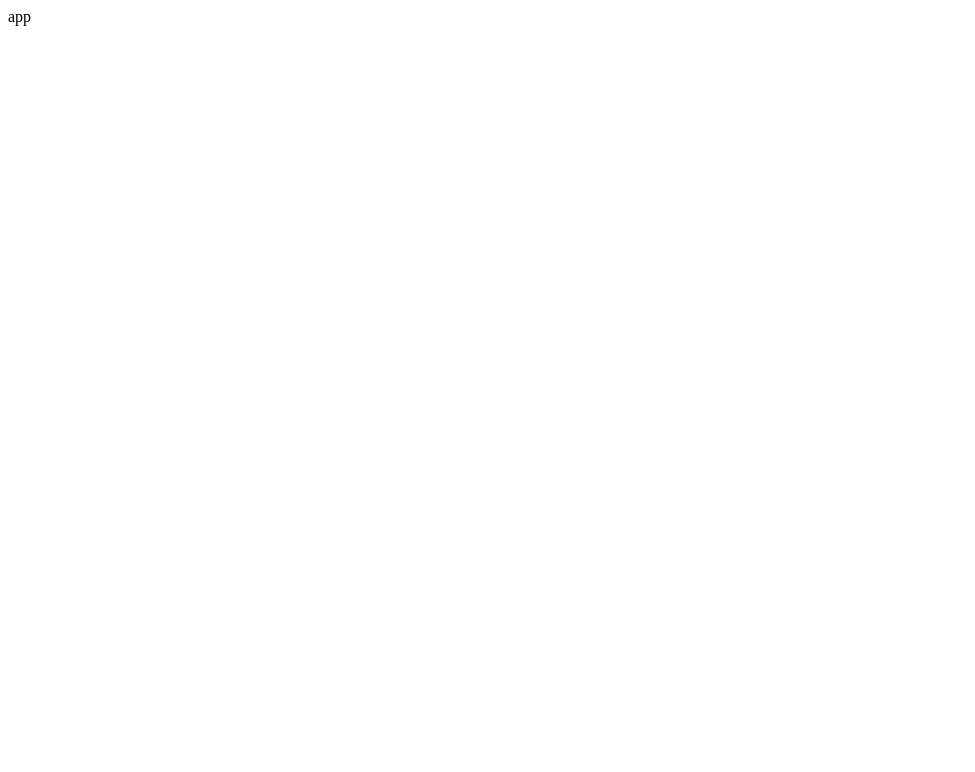
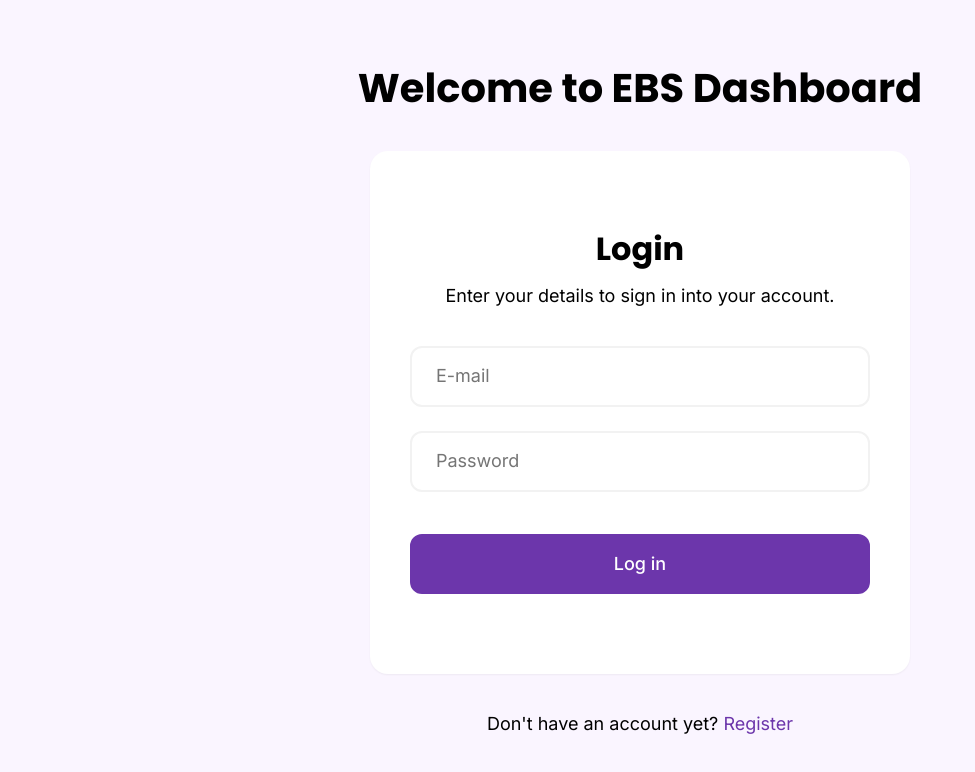
Before and after one commit to danielavornic/ebs-dashboard, a React (Create React App) app: page / in a window 1280 px wide. Shown: the top 772 px of the page, without its empty margins (0-975 px from the left). Built offline with nearby package versions, Linux system fonts and the light colour scheme.

Commit message:
create login page
with LoginCard, Button, Input components

```diff
--- a/src/App.tsx
+++ /dev/null
@@ -1,7 +0,0 @@
-import { FC } from 'react';
-
-const App: FC = () => {
-  return <div className='App'>app</div>;
-};
-
-export default App;
--- /dev/null
+++ b/src/components/Button.tsx
@@ -0,0 +1,19 @@
+import { FC, ReactNode } from 'react';
+
+import '../styles/Button.scss';
+
+interface Props {
+  buttonType: 'primary' | 'danger';
+  type: 'submit' | 'button';
+  children?: ReactNode;
+}
+
+const Button: FC<Props> = ({ buttonType, type, children }) => {
+  return (
+    <button type={type} className={buttonType}>
+      {children}
+    </button>
+  );
+};
+
+export default Button;
--- /dev/null
+++ b/src/components/Input.tsx
@@ -0,0 +1,15 @@
+import { FC } from 'react';
+
+import '../styles/Input.scss';
+
+interface Props {
+  type: 'text' | 'email' | 'password';
+  id: string;
+  placeholder: string;
+}
+
+const Input: FC<Props> = ({ type, id, placeholder }) => {
+  return <input type={type} id={id} placeholder={placeholder} />;
+};
+
+export default Input;
--- /dev/null
+++ b/src/features/auth/components/LoginCard.tsx
@@ -0,0 +1,21 @@
+import Button from '../../../components/Button';
+import Input from '../../../components/Input';
+import '../../../styles/AuthCard.scss';
+
+const LoginCard = () => {
+  return (
+    <div className='auth-card'>
+      <h2>Login</h2>
+      <p>Enter your details to sign in into your account.</p>
+      <form>
+        <Input type='email' placeholder='E-mail' id='email' />
+        <Input type='password' placeholder='Password' id='password' />
+        <Button type='submit' buttonType='primary'>
+          Log in
+        </Button>
+      </form>
+    </div>
+  );
+};
+
+export default LoginCard;
--- /dev/null
+++ b/src/features/auth/pages/Login.tsx
@@ -0,0 +1,21 @@
+import { FC } from 'react';
+import { Link } from 'react-router-dom';
+
+import '../../../styles/AuthPage.scss';
+import LoginCard from '../components/LoginCard';
+
+const Login: FC = () => {
+  return (
+    <div className='page-container'>
+      <div className='content'>
+        <h1>Welcome to EBS Dashboard</h1>
+        <LoginCard />
+        <p className='switch-auth'>
+          Don't have an account yet? <Link to={'/register'}>Register</Link>
+        </p>
+      </div>
+    </div>
+  );
+};
+
+export default Login;
--- a/src/index.tsx
+++ b/src/index.tsx
@@ -1,12 +1,19 @@
 import React from 'react';
 import ReactDOM from 'react-dom/client';
-import App from './App';
+import { BrowserRouter } from 'react-router-dom';
+
+import AppRoutes from './routes';
+
+import './styles/index.scss';
 
 const root = ReactDOM.createRoot(
   document.getElementById('root') as HTMLElement
 );
+
 root.render(
   <React.StrictMode>
-    <App />
+    <BrowserRouter>
+      <AppRoutes />
+    </BrowserRouter>
   </React.StrictMode>
 );
--- /dev/null
+++ b/src/routes.tsx
@@ -0,0 +1,14 @@
+import { Route, Routes } from 'react-router-dom';
+
+import Login from './features/auth/pages/Login';
+
+const AppRoutes = () => {
+  return (
+    <Routes>
+      <Route path='/' element={<Login />} />
+      <Route path='/login' element={<Login />} />
+    </Routes>
+  );
+};
+
+export default AppRoutes;
--- /dev/null
+++ b/src/styles/AuthCard.scss
@@ -0,0 +1,30 @@
+@import 'index';
+
+.auth-card {
+  background-color: #fff;
+  border-radius: $border-radius-normal;
+  padding: 80px 40px;
+  max-width: 540px;
+  margin: 0 auto;
+  box-shadow: rgba(0, 0, 0, 0.05) 0px 1px 2px 0px;
+
+  @media screen and (max-width: $grid-sm) {
+    margin: 0 24px;
+  }
+
+  h2 {
+    margin-bottom: 18px;
+  }
+
+  form {
+    margin-top: 40px;
+
+    input {
+      margin-bottom: 24px;
+    }
+
+    button[type='submit'] {
+      margin-top: 18px;
+    }
+  }
+}
--- /dev/null
+++ b/src/styles/AuthPage.scss
@@ -0,0 +1,26 @@
+@import 'index';
+
+body {
+  background-color: $primary-color-light;
+}
+
+.page-container {
+  height: 100vh;
+  display: flex;
+  align-items: center;
+  justify-content: center;
+
+  h1,
+  h2,
+  p {
+    text-align: center;
+  }
+
+  h1 {
+    margin-bottom: 40px;
+  }
+
+  .switch-auth {
+    margin-top: 40px;
+  }
+}
--- /dev/null
+++ b/src/styles/Button.scss
@@ -0,0 +1,23 @@
+@import 'index';
+
+button {
+  border-radius: $border-radius-small;
+  padding: 18px;
+  color: #fff;
+  width: 100%;
+  outline: none;
+  border: 2px solid;
+  cursor: pointer;
+  font-size: 20px;
+  font-weight: 500;
+
+  &.primary {
+    background-color: $primary-color;
+    border-color: $primary-color;
+
+    &:hover {
+      background-color: transparent;
+      color: $primary-color;
+    }
+  }
+}
--- /dev/null
+++ b/src/styles/Input.scss
@@ -0,0 +1,13 @@
+@import 'index';
+
+input {
+  border-radius: $border-radius-small;
+  padding: 18px 24px;
+  width: 100%;
+  border: 2px solid $light-gray;
+
+  &:hover,
+  &:focus {
+    border-color: $gray;
+  }
+}
--- a/src/styles/base/_typography.scss
+++ b/src/styles/base/_typography.scss
@@ -24,3 +24,11 @@ h2 {
 p {
   margin: 0;
 }
+
+a {
+  color: $primary-color;
+
+  &:hover {
+    text-decoration: underline;
+  }
+}
```
